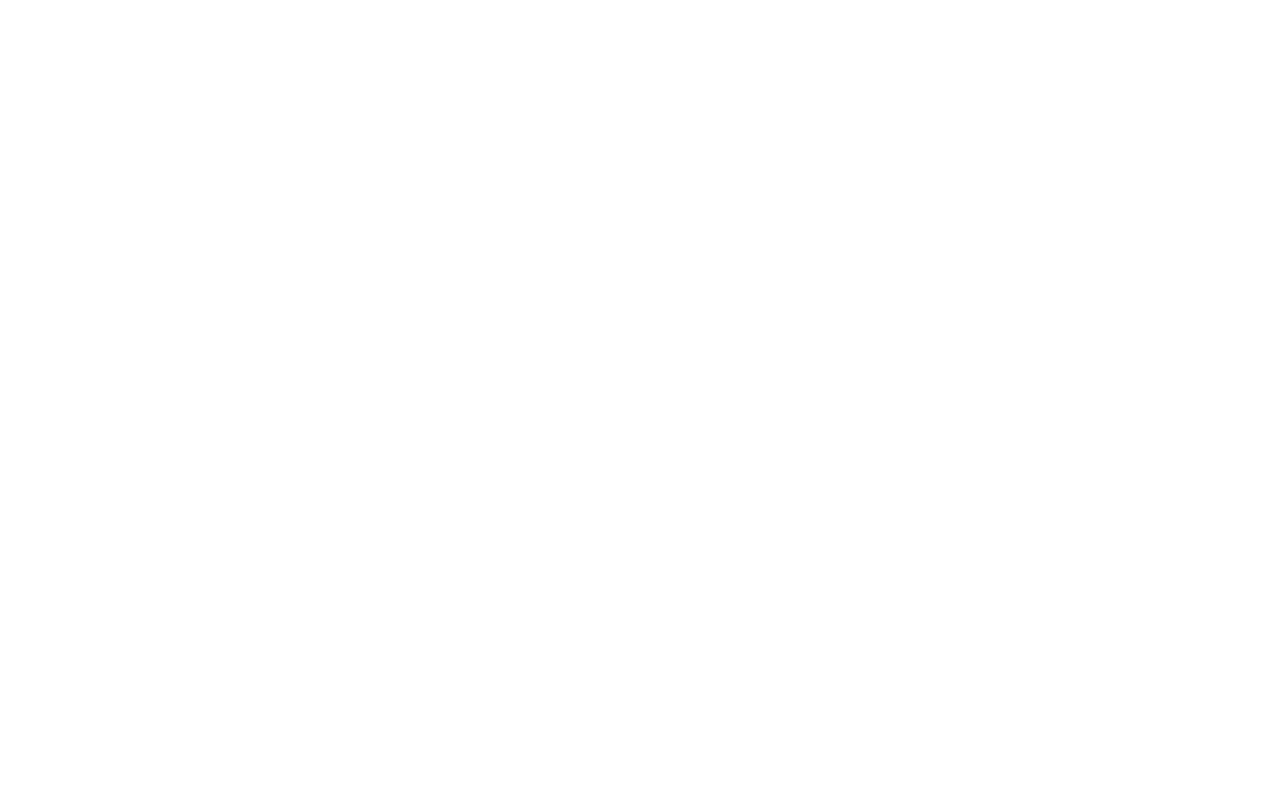
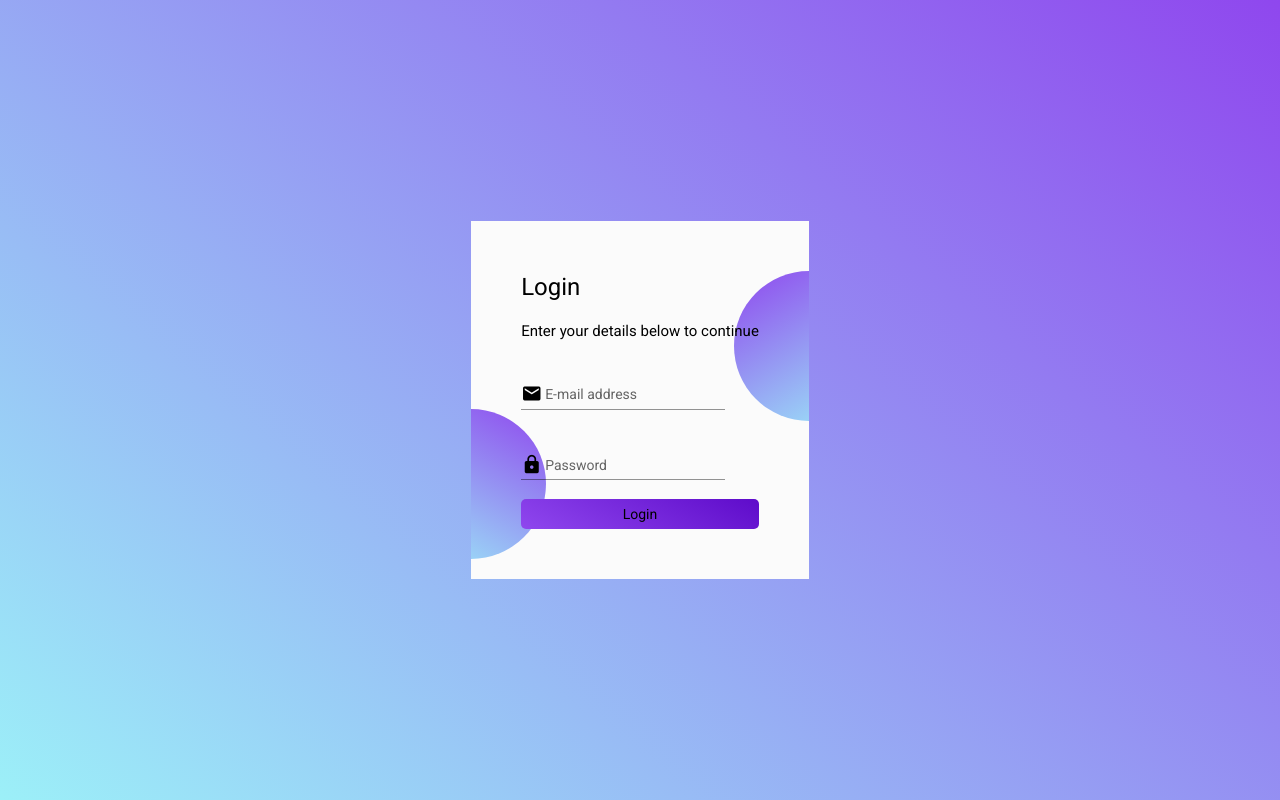
Before and after one commit to gergomarcellturi/chatiquett-frontend, an Angular app: page /login in a window 1280 px wide. Before the commit this address led to /. Built offline with nearby package versions, Linux system fonts and the light colour scheme.

Commit message:
TC-16 login page ui

```diff
--- a/angular.json
+++ b/angular.json
@@ -27,6 +27,7 @@
               "src/assets"
             ],
             "styles": [
+              "./node_modules/@angular/material/prebuilt-themes/indigo-pink.css",
               "src/styles.css"
             ],
             "scripts": []
@@ -94,6 +95,7 @@
               "src/assets"
             ],
             "styles": [
+              "./node_modules/@angular/material/prebuilt-themes/indigo-pink.css",
               "src/styles.css"
             ],
             "scripts": []
--- a/package.json
+++ b/package.json
@@ -11,10 +11,12 @@
   "private": true,
   "dependencies": {
     "@angular/animations": "~13.2.0",
+    "@angular/cdk": "^13.2.6",
     "@angular/common": "~13.2.0",
     "@angular/compiler": "~13.2.0",
     "@angular/core": "~13.2.0",
     "@angular/forms": "~13.2.0",
+    "@angular/material": "^13.2.6",
     "@angular/platform-browser": "~13.2.0",
     "@angular/platform-browser-dynamic": "~13.2.0",
     "@angular/router": "~13.2.0",
--- a/src/app/app-routing.module.ts
+++ b/src/app/app-routing.module.ts
@@ -1,7 +1,13 @@
 import { NgModule } from '@angular/core';
 import { RouterModule, Routes } from '@angular/router';
+import { HomeComponent } from './components/home/home.component';
+import { LoginComponent } from './components/login/login.component';
 
-const routes: Routes = [];
+const routes: Routes = [
+  { path: '', component: HomeComponent },
+  { path: 'login', component: LoginComponent },
+  { path: '**', redirectTo: '', pathMatch: 'full' }
+];
 
 @NgModule({
   imports: [RouterModule.forRoot(routes)],
--- a/src/app/components/login/login.component.css
+++ b/src/app/components/login/login.component.css
@@ -0,0 +1,50 @@
+.login-container {
+    width: 100%;
+    height: 100%;
+    background: linear-gradient(40deg, #9cf0f8, #8f47ee 100%);
+    display: flex;
+    align-items: center;
+    justify-content: center;
+}
+
+.form-container {
+    padding: 50px;
+    background-color: #fbfbfb;
+    position: relative;
+    overflow: hidden;
+}
+
+.bubble {
+    height: 150px;
+    width: 150px;
+    border-radius: 100%;
+    position: absolute;
+    z-index: 1;
+}
+
+.b-1 {
+    right: -75px;
+    background: linear-gradient(-30deg, #9cf0f8, #8f47ee 100%);
+}
+
+.b-2 {
+    left: -75px;
+    bottom: 20px;
+    background: linear-gradient(30deg, #9cf0f8, #8f47ee 100%);
+}
+
+.content {
+    position: relative;
+    z-index: 2;
+}
+
+.login-button {
+    text-align: center;
+    padding: 5px;
+    border-radius: 5px;
+    background: linear-gradient(30deg, #8f47ee, #5e0bca 100%);
+}
+
+.icon-pos {
+    transform: translateY(5px);
+}
--- a/src/app/components/login/login.component.html
+++ b/src/app/components/login/login.component.html
@@ -1 +1,29 @@
-<p>login works!</p>
+<div class="login-container">
+    <div class="form-container">
+        <div class="bubble b-1"></div>
+        <div class="bubble b-2"></div>
+
+        <div class="content">
+            <h1>Login</h1>
+            <h4>Enter your details below to continue</h4>
+
+            <div>
+                <mat-form-field appearance="standard">
+                    <mat-label>E-mail address</mat-label>
+                    <input matInput>
+                    <mat-icon class="icon-pos" matPrefix>email</mat-icon>
+                </mat-form-field>
+            </div>
+
+            <div>
+                <mat-form-field appearance="standard">
+                    <mat-label>Password</mat-label>
+                    <input matInput>
+                    <mat-icon class="icon-pos" matPrefix>lock</mat-icon>
+                </mat-form-field>
+            </div>
+
+            <div class="login-button">Login</div>
+        </div>
+    </div>
+</div>
--- a/src/index.html
+++ b/src/index.html
@@ -6,8 +6,11 @@
   <base href="/">
   <meta name="viewport" content="width=device-width, initial-scale=1">
   <link rel="icon" type="image/x-icon" href="favicon.ico">
+  <link rel="preconnect" href="https://fonts.gstatic.com">
+  <link href="https://fonts.googleapis.com/css2?family=Roboto:wght@300;400;500&display=swap" rel="stylesheet">
+  <link href="https://fonts.googleapis.com/icon?family=Material+Icons" rel="stylesheet">
 </head>
-<body>
+<body class="mat-typography">
   <app-root></app-root>
 </body>
 </html>
--- a/src/styles.css
+++ b/src/styles.css
@@ -1 +1,4 @@
 /* You can add global styles to this file, and also import other style files */
+
+html, body { height: 100%; }
+body { margin: 0; font-family: Roboto, "Helvetica Neue", sans-serif; }
```
Also changed, not shown: src/app/app.module.ts (+16 -2 lines), src/custom-theme.scss (added, +69 -0 lines), 1 other file (tests, documents, lock files or other folders).
